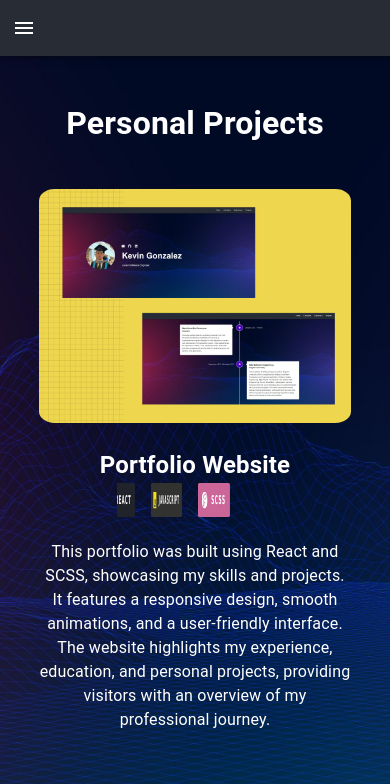
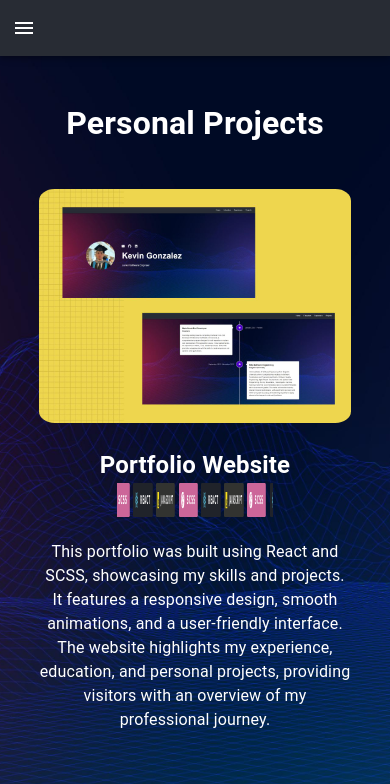
Before and after one commit to KevinGonzalez1112/portfolio-website, a React (Create React App) app in the folder kevin-gonzalez/: page /#/projects in a window 390 px wide. Shown: the top 784 px of the page. Built offline with nearby package versions, Linux system fonts and the light colour scheme.

Commit message:
Bug Fix
Completed the issues found with the scrolling technologies section. Need to find a way to make sure this works for mobile devices next.

```diff
--- a/kevin-gonzalez/src/assets/styles/ProjectsPage.scss
+++ b/kevin-gonzalez/src/assets/styles/ProjectsPage.scss
@@ -64,13 +64,15 @@
                 {
                     display: flex;
                     flex-direction: row;
-                    gap: 1rem;
+                    gap: 0.833vw;
 
-                    animation: loop 40s linear infinite;
+                    width: 80vw;
+
+                    animation: loop 20s linear infinite;
 
                     .project-tech-icon img
                     {
-                        max-width: 8vw;
+                        max-width: 5vw;
                         max-height: 4vh;
                     }
 
--- a/kevin-gonzalez/src/components/ProjectsGrid.js
+++ b/kevin-gonzalez/src/components/ProjectsGrid.js
@@ -3,6 +3,8 @@
     (Personal and University). This will be made possible using the data objects passed in
     through props.
 */
+
+const repeatArray = (array, times) => Array(times).fill(array).flat();
 
 const ProjectsGrid = (props) =>
 {
@@ -24,7 +26,7 @@ const ProjectsGrid = (props) =>
                         <div className = "project-tech-icons-container">
                             <div className = "project-tech-icons">
                                 {
-                                    item.technologies.map((techItem, techIndex) => (
+                                    repeatArray(item.technologies, item.repeat).map((techItem, techIndex) => (
                                         <div className = "project-tech-icon" key = { techIndex }>
                                             <img
                                                 src = { techItem.image }
--- a/kevin-gonzalez/src/data/ProjectsData.js
+++ b/kevin-gonzalez/src/data/ProjectsData.js
@@ -37,6 +37,7 @@ const personalProjects =
                 { image: javascript, alt: "JavaScript" },
                 { image: scss, alt: "SCSS" }
             ],
+        repeat: 5,
         description:
             `This portfolio was built using React and SCSS, showcasing my skills and projects. It features a
             responsive design, smooth animations, and a user-friendly interface. The website highlights my experience,
@@ -52,6 +53,7 @@ const personalProjects =
                 { image: googleapps, alt: "Google Apps Script" },
                 { image: swgohapi, alt: "SWGOH.gg API" }
             ],
+        repeat: 5,
         description:
             `Used to Google Apps Script to retrieve data from the SWGOH.gg API and created a number of sheets
             where the user could track their progress on several of the metrics relative to the Star Wars Galaxy
@@ -78,6 +80,7 @@ const universityProjects =
                 { image: scikitlearn, alt: "Scikit-learn" },
                 { image: pywikibot, alt: "Pywikibot" }
             ],
+        repeat: 2,
         description:
             `This project was undertaken as part of my MSc Software Engineering degree dissertation project. I chose this topic as
             Wikipedia's crowd-sourced model raises concerns about article quality, leading to a grading system by WikiProjects
@@ -97,6 +100,7 @@ const universityProjects =
                 { image: php, alt: "PHP" },
                 { image: mysql, alt: "MySQL" }
             ],
+        repeat: 3,
         description:
             `This prototype was created as part of my BSc Computer Science degree dissertation project, the main aim
             of the project was the following: 'To reduce the amount of time wasted by lost forms and the current inefficient
@@ -115,6 +119,7 @@ const universityProjects =
                 { image: reactasyncstorage, alt: "React Async Storage" },
                 { image: expocamera, alt: "Expo Camera" }
             ],
+        repeat: 4,
         description:
             `A diary application created for the fictional Kingston Primary School where in the scenario we were
             requested to create an application that would aim to assist parents/guardians in keeping track of their
@@ -130,6 +135,7 @@ const universityProjects =
             [
                 { image: processing, alt: "Processing" }
             ],
+        repeat: 14,
         description:
             `Developed an interactive Boids Flocking Simulation using the Processing environment to explore emergent behavior in artificial
             life. This project models the natural movement of flocks, such as birds or fish schools, using Craig Reynolds’ Boids algorithm. The
@@ -148,6 +154,7 @@ const universityProjects =
                 { image: php, alt: "PHP" },
                 { image: mysql, alt: "MySQL" }
             ],
+        repeat: 3,
         description:
             `A fully functional banking application prototype that allows users to deposit, withdraw, transfer funds, set up direct debits,
             view transaction history, and generate bank statements. Built using HTML, CSS, JavaScript, PHP, and SQL, the app ensures secure
@@ -165,6 +172,7 @@ const universityProjects =
                 { image: php, alt: "PHP" },
                 { image: mysql, alt: "MySQL" }
             ],
+        repeat: 3,
         description:
             `This project resulted in the creation of a job portal for jobseekers and recruiters. The aim was to allow Jobseekers to
             create accounts, input personal details, qualifications, and skills, so they could then generate a styled CV with just one
```
